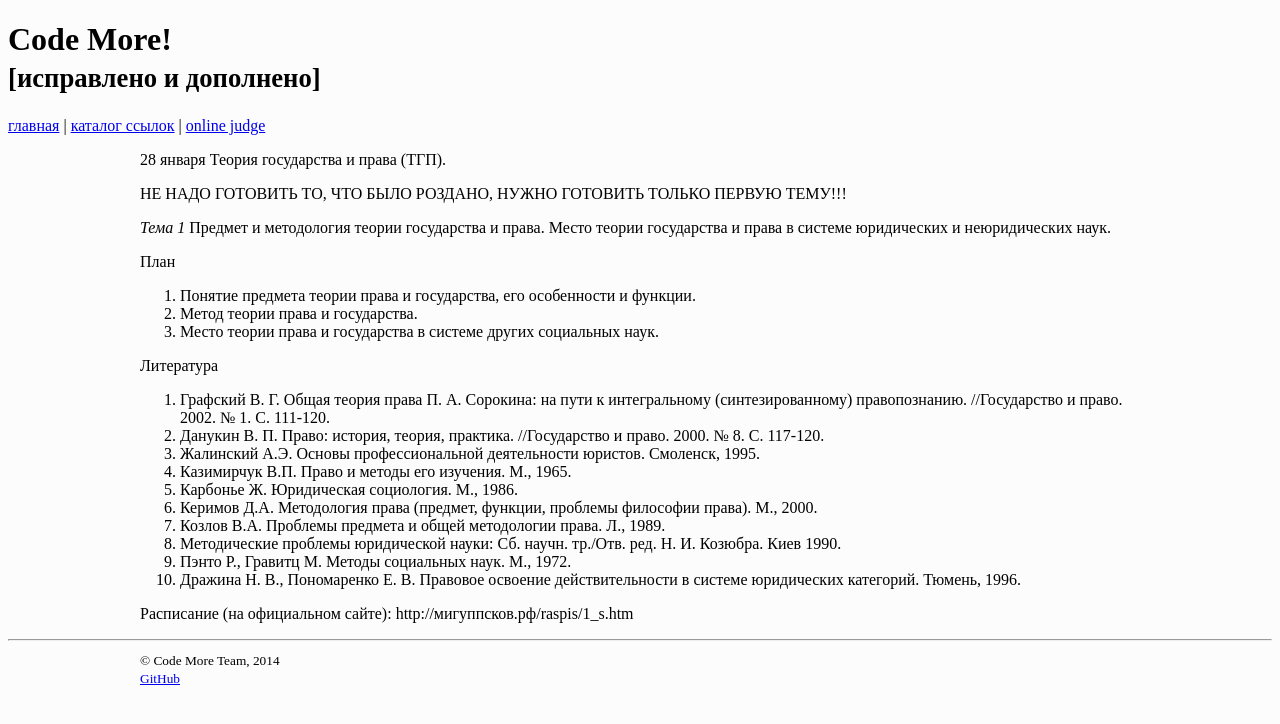
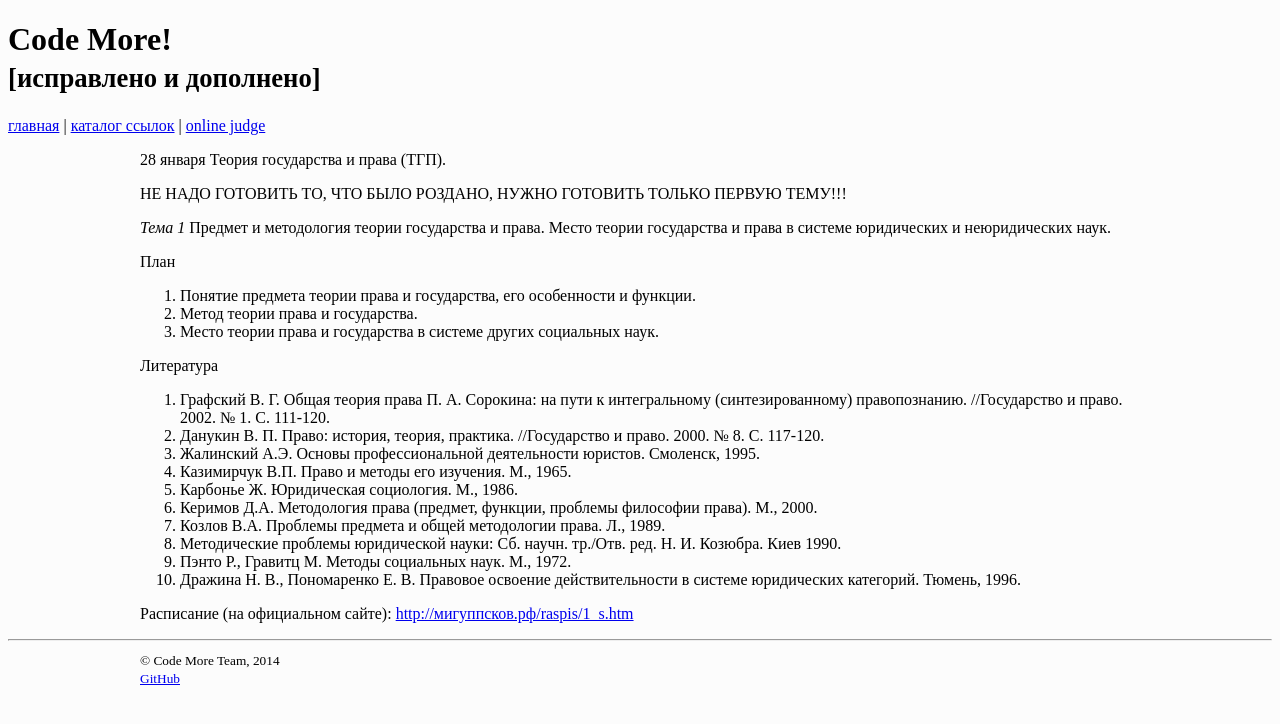
Before and after one commit to codemore-ru/codemore-ru.github.io, a Jekyll site: the page built from 332/index.md, in a window 1280 px wide. Shown: the top 724 px of the page. Built offline with Jekyll 4.4.1, drawn with Linux system fonts in a browser that asks for light colours.

Commit message:
332 fix (2)

```diff
--- a/332/index.md
+++ b/332/index.md
@@ -29,4 +29,4 @@ author: Valentin Gubarev
 9. Пэнто Р., Гравитц М. Методы социальных наук. М., 1972.
 10. Дражина Н. В., Пономаренко Е. В. Правовое освоение действительности в системе юридических категорий. Тюмень, 1996.
 
-Расписание (на официальном сайте): http://мигуппсков.рф/raspis/1_s.htm
+Расписание (на официальном сайте): <http://мигуппсков.рф/raspis/1_s.htm>
```
